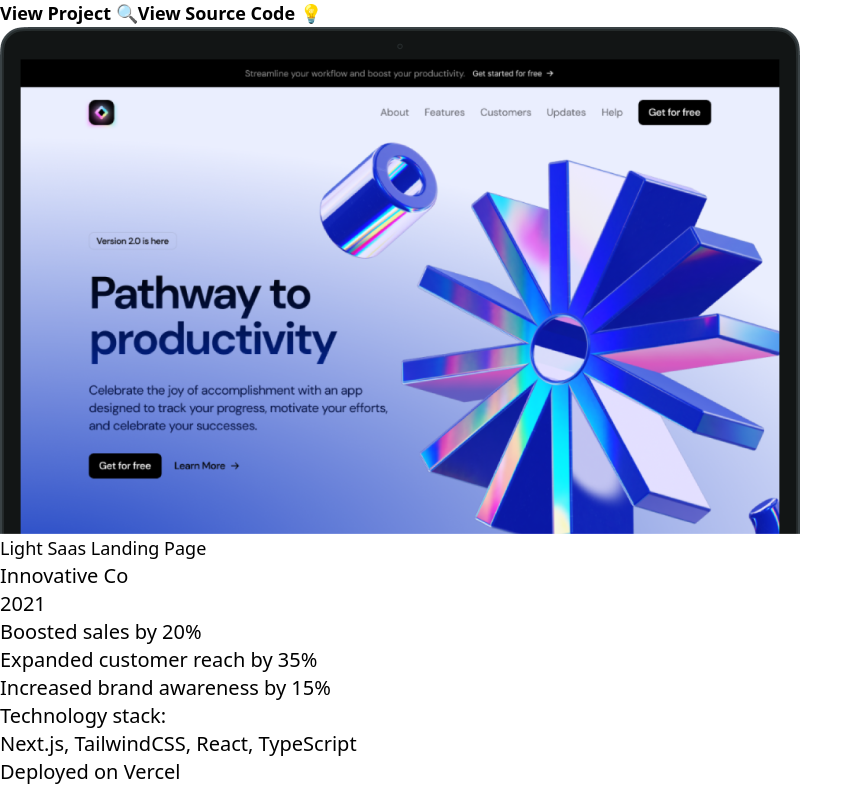
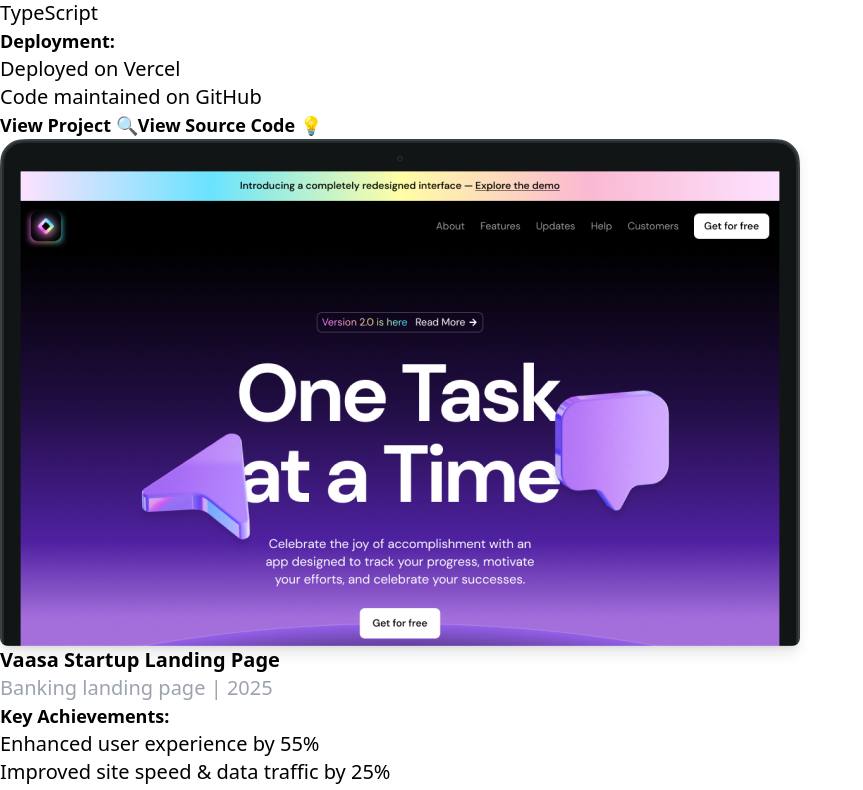
Before and after one commit to JuliaThTranNguyen/portfolio_2025, a Next.js app: page / in a window 1280 px wide. Shown: the part 1600-2390 px from the top of the page, without its empty margins (0-863 px from the left). Built offline with nearby package versions, Linux system fonts and the light colour scheme; a web font is replaced by a local one.

Commit message:
2nd: edited - projects section

```diff
--- a/src/app/styles/about.css
+++ b/src/app/styles/about.css
@@ -6,7 +6,7 @@
 
   /* About Section - Flex layout */
   .about-section {
-    @apply flex flex-col space-y-10 pt-20 bg-gradient-to-br from-gray-900 via-indigo-800 to-white/60;
+    @apply flex flex-col space-y-10 pt-20 bg-gradient-to-br from-white/40 via-gray-800 to-white/40;
   }
 
   /* Top Container (Banner) */
@@ -32,7 +32,7 @@
   }
 
   .location-text {
-    @apply text-center mt-4 text-gray-300 text-sm;
+    @apply text-center mt-4 text-gray-400 text-sm;
   }
 
   .about-info-container {
--- a/src/app/styles/advancedProjects.css
+++ b/src/app/styles/advancedProjects.css
@@ -5,7 +5,7 @@
   /*This is a CSS  module for projects section */
 
   .projects-section {
-    @apply w-full max-w-full px-10 py-36 mt-8 flex flex-col items-center text-center bg-gradient-to-r from-gray-800 via-purple-900 to-blue-950;
+    @apply w-full max-w-full px-10 py-36 mt-8 flex flex-col items-center text-center bg-gradient-to-r from-gray-900 via-purple-600 to-blue-900;
   }
 
   .projects-header {
@@ -82,9 +82,9 @@
   }
 
   /* Default styles for small devices (Mobile) */
-  @media (max-width: 959px) {
+  @media (max-width: 971px) {
     .project-card-image {
-      @apply relative w-[60%] h-[70%] max-w-full mx-auto rounded-lg overflow-hidden items-center justify-center;
+      @apply relative w-[0%] h-[70%] max-w-full mx-auto rounded-lg overflow-hidden items-center justify-center;
     }
 
     .project-card-image img {
@@ -111,7 +111,7 @@
     }
 
     .project-card-image {
-      @apply w-[50%] flex justify-center items-center;
+      @apply w-[60%] flex justify-center items-center;
     }
 
     .project-card-image img {
--- a/src/app/styles/testimonials.css
+++ b/src/app/styles/testimonials.css
@@ -4,7 +4,7 @@
   /*..........................................................................*/
   /*This is a CSS  module for testimonials section */
   .testimonials-section {
-    @apply flex flex-col items-center text-center py-12 px-6 font-serif;
+    @apply flex flex-col items-center text-center py-12 px-6 font-serif ;
   }
 
   .testimonials-title {
--- a/src/data/advancedProjects.ts
+++ b/src/data/advancedProjects.ts
@@ -1,109 +1,89 @@
 import newPortfolioPage from "@/assets/images/portfolio_page.png";
-import lightSaasLandingPage from "@/assets/images/light-saas-landing-page.png";
-import aiStartupLandingPage from "@/assets/images/ai-startup-landing-page.png";
-import newWebLandingPage from "@/assets/images/new-web-landing-page.png";
-import bankingLandingPage from "@/assets/images/banking-landing-page.png";
+import comingSoonPage from "@/assets/images/coming-soon-page.png";
+import saasDrkProjectPage from "@/assets/images/dark-saas-landing-page.png";
+import saasLghtProjectPage from "@/assets/images/light-saas-landing-page.png";
 
-const advancedProjects =  [
+// Define reusable constants
+const placeholderImageURL =
+  "https://cdni.iconscout.com/illustration/premium/thumb/coming-soon-banner-illustration-download-in-svg-png-gif-file-formats--new-logo-advert-miscellaneous-illustrations-3373565.png";
+
+const portfolioSourceCode =
+  "https://github.com/JuliaThTranNguyen/portfolio_2025";
+
+// Reusable tech stack and deployment info
+const techStack = ["Next.js", "TailwindCSS", "React", "TypeScript"];
+const deploymentInfo = ["Deployed on Vercel", "Code maintained on GitHub"];
+
+const advancedProjects = [
   {
     company: "Personal Project",
     year: "2022",
     title: "Web Portfolio 2025",
     results: [
-        { title: "Enhanced user experience by 25%" },
-        { title: "Improved site speed by 50%" },
-        { title: "Involved lovely UI/UX Design by 42%", },
+      "Enhanced user experience by 25%",
+      "Improved site speed by 50%",
+      "Involved lovely UI/UX Design by 42%",
     ],
-      techs: [
-        { title: "Technology stack:" },
-        { title: "Next.js, TailwindCSS, React, TypeScript" },
-      ],
-      mains: [
-        { title: "Deployed on Vercel " },
-        { title: "Code maintained on GitHub" },
-      ],
-      link: "https://youtu.be/4k7IdSLxh6w",
+    techs: techStack,
+    mains: deploymentInfo,
+    link: portfolioSourceCode,
     image: newPortfolioPage,
   },
   {
-      company: "Innovative Co",
-      year: "2021",
-      title: "Light Saas Landing Page",
+    company: "Banking landing page",
+    year: "2025",
+    title: "Vaasa Startup Landing Page",
     results: [
-        { title: "Boosted sales by 20%" },
-        { title: "Expanded customer reach by 35%" },
-        { title: "Increased brand awareness by 15%" },
+      "Enhanced user experience by 55%",
+      "Improved site speed & data traffic by 25%",
+      "Increased new user awareness by 30%",
     ],
-      techs: [
-        { title: "Technology stack:" },
-        { title: "Next.js, TailwindCSS, React, TypeScript" },
+    techs: techStack,
+    mains: deploymentInfo,
+    link: placeholderImageURL,
+    image: saasDrkProjectPage,
+  },
+  {
+    company: "New landing page",
+    year: "2024",
+    title: "Vaasa Startup Landing Page",
+    results: [
+      "Enhanced user experience by 40%",
+      "Improved site speed by 30%",
+      "Increased new brand awareness by 20%",
     ],
-      mains: [
-        { title: "Deployed on Vercel " },
-        { title: "Code maintained on GitHub" },
-      ],
-      link: "https://youtu.be/7hi5zwO75yc",
-      image: lightSaasLandingPage,
+    techs: techStack,
+    mains: deploymentInfo,
+    link: placeholderImageURL,
+    image: saasLghtProjectPage,
   },
   {
     company: "Quantum Dynamics",
     year: "2023",
     title: "AI Startup Landing Page",
     results: [
-        { title: "Enhanced user experience by 40%" },
-        { title: "Improved site speed by 50%" },
-        { title: "Increased mobile traffic by 35%" },
+      "Enhanced user experience by 40%",
+      "Improved site speed by 50%",
+      "Increased mobile traffic by 35%",
     ],
-      techs: [
-        { title: "Technology stack:" },
-        { title: "Next.js, TailwindCSS, React, TypeScript" },
-      ],
-      mains: [
-        { title: "Deployed on Vercel " },
-        { title: "Code maintained on GitHub" },
-      ],
-      link: "https://youtu.be/Z7I5uSRHMHg",
-      image: aiStartupLandingPage,
+    techs: techStack,
+    mains: deploymentInfo,
+    link: placeholderImageURL,
+    image: comingSoonPage,
   },
   {
-        company: "New landing page",
-        year: "2024",
-        title: "Vaasa Startup Landing Page",
+    company: "Innovative Co",
+    year: "2021",
+    title: "Light SaaS Landing Page",
     results: [
-          { title: "Enhanced user experience by 40%" },
-          { title: "Improved site speed by 30%" },
-          { title: "Increased new brand awareness by 20%" },
+      "Boosted sales by 20%",
+      "Expanded customer reach by 35%",
+      "Increased brand awareness by 15%",
     ],
-        techs: [
-          { title: "Technology stack:" },
-          { title: "Next.js, TailwindCSS, React, TypeScript" },
-        ],
-        mains: [
-          { title: "Deployed on Vercel " },
-          { title: "Code maintained on GitHub" },
-        ],
-        link: "https://example.com/test.html",
-        image: newWebLandingPage,
-      },
-      {
-        company: "Banking landing page",
-        year: "2025",
-        title: "Vaasa Startup Landing Page",
-        results: [
-          { title: "Enhanced user experience by 55%" },
-          { title: "Improved site speed & data traffics by 25%" },
-          { title: "Increased new user awareness by 30%" },
-        ],
-        techs: [
-          { title: "Technology stack:" },
-          { title: "Next.js, TailwindCSS, React, TypeScript" },
-        ],
-        mains: [
-          { title: "Deployed on Vercel " },
-          { title: "Code maintained on GitHub" },
-        ],
-        link: "https://example.com/test.html",
-        image: bankingLandingPage,
+    techs: techStack,
+    mains: deploymentInfo,
+    link: placeholderImageURL,
+    image: comingSoonPage,
   },
 ];
 
--- a/src/sections/projects/advancedProjects.tsx
+++ b/src/sections/projects/advancedProjects.tsx
@@ -17,7 +17,7 @@ export const AdvancedProjectsSection = () => {
   }, [currentPage, itemsPerPage]);
 
   return (
-    <div id="projects" className="projects-section button-text-effect ">
+    <div id="projects" className="projects-section button-text-effect">
       <div className="projects-header">
         <p className="projects-head-title">LIVE DEMO OF MY AWESOME PROJECTS</p>
         <h2>Featured Projects</h2>
@@ -28,49 +28,71 @@ export const AdvancedProjectsSection = () => {
         {currentProjects.map((project) => (
           <div key={project.title} className="project-card">
             <div className="project-card-image">
-              <Image src={project.image} alt={project.title} />
+              <Image
+                src={project.image}
+                alt={project.title}
+                className="rounded-lg shadow-lg"
+              />
             </div>
+
             <div className="project-card-content">
-              <h3>{project.title}</h3>
-              <p>{project.company}</p>
-              <p>{project.year}</p>
+              <h3 className="font-bold text-xl">{project.title}</h3>
+              <p className="text-gray-400">
+                {project.company} | {project.year}
+              </p>
+
               <div className="project-card-results">
-                {project.results.map((result) => (
-                  <div key={result.title} className="project-card-result">
-                    <p>{result.title}</p>
-                  </div>
+                <h4 className="font-semibold">Key Achievements:</h4>
+                {project.results.map((result, index) => (
+                  <p key={index} className="text-sm">
+                    {result}
+                  </p>
                 ))}
               </div>
 
               <div className="project-card-results">
-                {project.techs.map((techs) => (
-                  <div key={techs.title} className="project-card-result">
-                    <p>{techs.title}</p>
-                  </div>
+                <h4 className="font-semibold">Tech Stack:</h4>
+                {project.techs.map((tech, index) => (
+                  <p key={index} className="text-sm">
+                    {tech}
+                  </p>
                 ))}
               </div>
 
               <div className="project-card-results">
-                {project.mains.map((mains) => (
-                  <div key={mains.title} className="project-card-result">
-                    <p>{mains.title}</p>
-                  </div>
+                <h4 className="font-semibold">Deployment:</h4>
+                {project.mains.map((main, index) => (
+                  <p key={index} className="text-sm">
+                    {main}
+                  </p>
                 ))}
               </div>
+
+              <div className="project-button-spacing">
+                <a
+                  href={project.link}
+                  target="_blank"
+                  rel="noopener noreferrer"
+                  className="button-base button-primary"
+                >
+                  <button>
+                    <span className="font-semibold">View Project 🔍</span>
+                  </button>
+                </a>
+
 
                   <a
                     href={project.link}
                     target="_blank"
-                rel="noreferrer"
-                className="project-button-spacing"
+                    rel="noopener noreferrer"
+                    className="button-base button-success"
                   >
-                <button className="button-base button-primary">
-                  <span className="font-semibold">View Project 🔍</span>
-                </button>
-                <button className="button-base button-success">
+                    <button>
                       <span className="font-semibold">View Source Code 💡</span>
                     </button>
                   </a>
+
+              </div>
             </div>
           </div>
         ))}
```
Also changed, not shown: src/assets/images/coming-soon-page.png (added). Lines whose indentation alone changed are shown as unchanged.
